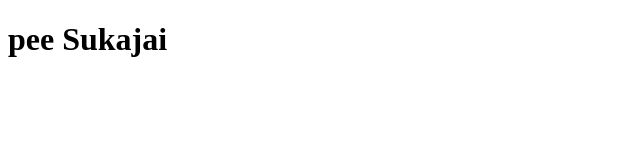
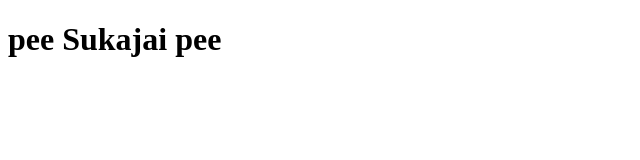
Before and after one commit to sea021/firstapp, a plain HTML site: page index.html in a window 1280 px wide. Shown: the full height of the page, 0-640 px from the left. Drawn offline with Linux system fonts and the light colour scheme.

Commit message:
second commit

```diff
--- a/index.html
+++ b/index.html
@@ -6,6 +6,6 @@
     <title>Document</title>
 </head>
 <body>
-    <h1>pee Sukajai</h1>
+    <h1>pee Sukajai pee</h1>
 </body>
 </html>
```
